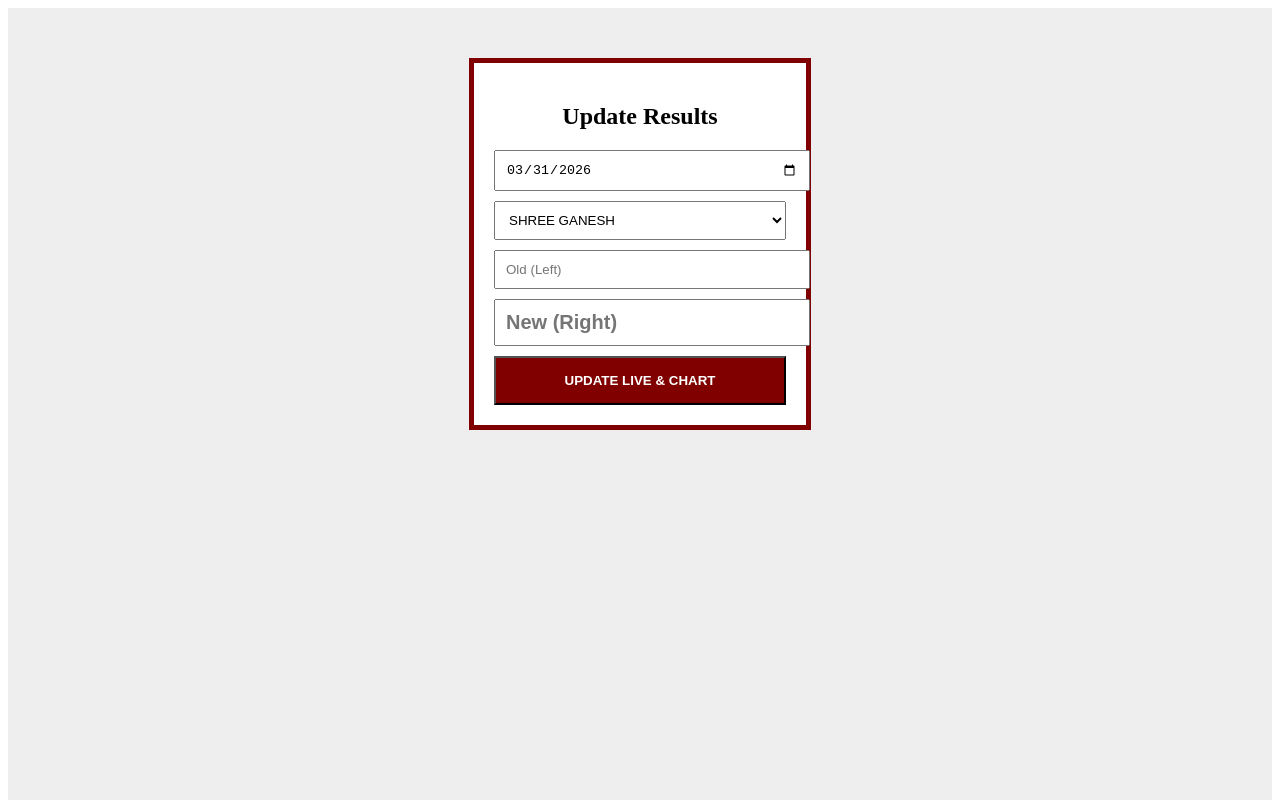
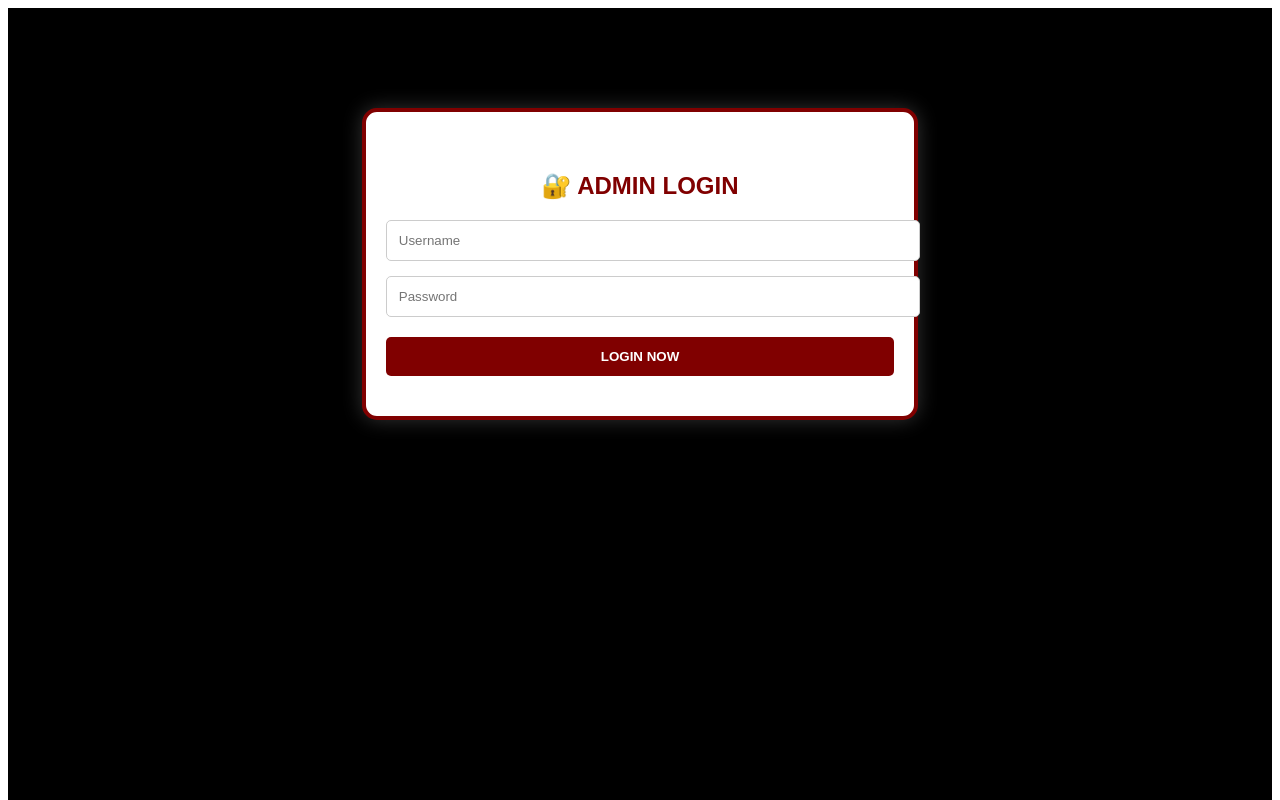
Before and after one commit to diwakar1996developer-rgb/Results-, a Next.js app: page /admin in a window 1280 px wide. Shown: the top 800 px of the page. Built offline with nearby package versions, Linux system fonts and the light colour scheme.

Commit message:
Update admin.js

```diff
--- a/pages/admin.js
+++ b/pages/admin.js
@@ -1,30 +1,117 @@
-import { useState } from 'react';
+import { useState, useEffect } from 'react';
 
 export default function Admin() {
+    // Login State
+    const [isLoggedIn, setIsLoggedIn] = useState(false);
+    const [loginData, setLoginData] = useState({ user: '', pass: '' });
+
+    // Form State for Results
     const [form, setForm] = useState({ id: 'sg', oldResult: '', newResult: '', date: new Date().toISOString().split('T')[0] });
-    const games = [{id:'sg',name:'SHREE GANESH'},{id:'fb',name:'FARIDABAD'},{id:'gb',name:'GAZIYABAD'},{id:'gl',name:'GALI'},{id:'l7',name:'LUCKY 7 NIGHT'},{id:'ds',name:'DISAWAR'}];
+    const [loading, setLoading] = useState(false);
 
-    const update = async () => {
-        const name = games.find(g => g.id === form.id).name;
-        const res = await fetch('/api/results', {
-            method: 'POST',
-            headers: { 'Content-Type': 'application/json' },
-            body: JSON.stringify({ ...form, name })
-        });
-        if (res.ok) alert("Website Updated!");
+    const games = [
+        { id: 'sg', name: 'SHREE GANESH' }, { id: 'fb', name: 'FARIDABAD' },
+        { id: 'gb', name: 'GAZIYABAD' }, { id: 'gl', name: 'GALI CHOR' },
+        { id: 'l7', name: 'LUCKY 7 NIGHT' }, { id: 'ds', name: 'DISAWAR' }
+    ];
+
+    // चेक करें कि क्या यूजर पहले से लॉग इन है (Session)
+    useEffect(() => {
+        const savedAuth = localStorage.getItem('satta_admin_auth');
+        if (savedAuth === 'true') setIsLoggedIn(true);
+    }, []);
+
+    // लॉगिन फंक्शन
+    const handleLogin = (e) => {
+        e.preventDefault();
+        if (loginData.user === 'satta1714' && loginData.pass === 'satta7714') {
+            setIsLoggedIn(true);
+            localStorage.setItem('satta_admin_auth', 'true');
+        } else {
+            alert("गलत Username या Password!");
+        }
     };
 
+    // लॉगआउट फंक्शन
+    const handleLogout = () => {
+        setIsLoggedIn(false);
+        localStorage.removeItem('satta_admin_auth');
+    };
+
+    // रिजल्ट अपडेट फंक्शन
+    const updateResult = async () => {
+        setLoading(true);
+        try {
+            const name = games.find(g => g.id === form.id).name;
+            const res = await fetch('/api/results', {
+                method: 'POST',
+                headers: { 'Content-Type': 'application/json' },
+                body: JSON.stringify({ ...form, name })
+            });
+            if (res.ok) {
+                alert("✅ Website Updated Successfully!");
+            } else {
+                alert("❌ Error: Database not responding");
+            }
+        } catch (err) {
+            alert("❌ Connection Error");
+        }
+        setLoading(false);
+    };
+
+    // अगर लॉग इन नहीं है, तो लॉगिन फॉर्म दिखाओ
+    if (!isLoggedIn) {
+        return (
+            <div style={{ padding: '100px 20px', textAlign: 'center', backgroundColor: '#000', minHeight: '100vh', fontFamily: 'sans-serif' }}>
+                <div style={{ backgroundColor: '#fff', padding: '40px 20px', display: 'inline-block', borderRadius: '15px', border: '4px solid #800000', boxShadow: '0 0 20px rgba(255,255,255,0.2)' }}>
+                    <h2 style={{ color: '#800000', marginBottom: '20px' }}>🔐 ADMIN LOGIN</h2>
+                    <form onSubmit={handleLogin}>
+                        <input
+                            type="text"
+                            placeholder="Username"
+                            onChange={(e) => setLoginData({...loginData, user: e.target.value})}
+                            style={{ width: '100%', padding: '12px', marginBottom: '15px', borderRadius: '5px', border: '1px solid #ccc' }}
+                            required
+                        />
+                        <input
+                            type="password"
+                            placeholder="Password"
+                            onChange={(e) => setLoginData({...loginData, pass: e.target.value})}
+                            style={{ width: '100%', padding: '12px', marginBottom: '20px', borderRadius: '5px', border: '1px solid #ccc' }}
+                            required
+                        />
+                        <button type="submit" style={{ width: '100%', padding: '12px', backgroundColor: '#800000', color: '#fff', fontWeight: 'bold', border: 'none', borderRadius: '5px', cursor: 'pointer' }}>
+                            LOGIN NOW
+                        </button>
+                    </form>
+                </div>
+            </div>
+        );
+    }
+
+    // अगर लॉग इन है, तो एडमिन पैनल दिखाओ
     return (
-        <div style={{ padding: '50px', textAlign: 'center', backgroundColor: '#eee', minHeight: '100vh' }}>
-            <div style={{ backgroundColor: 'white', padding: '20px', display: 'inline-block', border: '5px solid maroon' }}>
-                <h2>Update Results</h2>
-                <input type="date" value={form.date} onChange={e => setForm({...form, date: e.target.value})} style={{width: '100%', padding: '10px', marginBottom: '10px'}} /><br/>
-                <select onChange={e => setForm({...form, id: e.target.value})} style={{width: '100%', padding: '10px', marginBottom: '10px'}}>
+        <div style={{ padding: '50px 10px', textAlign: 'center', backgroundColor: '#f4f4f4', minHeight: '100vh', fontFamily: 'sans-serif' }}>
+            <div style={{ backgroundColor: 'white', padding: '30px', display: 'inline-block', border: '5px solid #800000', borderRadius: '10px', boxShadow: '0 10px 30px rgba(0,0,0,0.1)', maxWidth: '400px', width: '100%' }}>
+                <div style={{ display: 'flex', justifyContent: 'space-between', alignItems: 'center', marginBottom: '20px' }}>
+                    <h2 style={{ color: '#800000', margin: 0 }}>SATTA NET PANEL</h2>
+                    <button onClick={handleLogout} style={{ backgroundColor: '#000', color: '#fff', padding: '5px 10px', fontSize: '10px', cursor: 'pointer', border: 'none', borderRadius: '3px' }}>LOGOUT</button>
+                </div>
+
+                <p style={{ textAlign: 'left', fontWeight: 'bold', marginBottom: '5px' }}>तारीख चुनें:</p>
+                <input type="date" value={form.date} onChange={e => setForm({...form, date: e.target.value})} style={{width: '100%', padding: '10px', marginBottom: '15px', boxSizing: 'border-box'}} />
+
+                <p style={{ textAlign: 'left', fontWeight: 'bold', marginBottom: '5px' }}>गेम चुनें:</p>
+                <select onChange={e => setForm({...form, id: e.target.value})} style={{width: '100%', padding: '10px', marginBottom: '15px'}}>
                     {games.map(g => <option key={g.id} value={g.id}>{g.name}</option>)}
-                </select><br/>
-                <input placeholder="Old (Left)" onChange={e => setForm({...form, oldResult: e.target.value})} style={{width: '100%', padding: '10px', marginBottom: '10px'}} /><br/>
-                <input placeholder="New (Right)" onChange={e => setForm({...form, newResult: e.target.value})} style={{width: '100%', padding: '10px', marginBottom: '10px', fontSize: '20px', fontWeight: 'bold'}} /><br/>
-                <button onClick={update} style={{ padding: '15px', width: '100%', backgroundColor: 'maroon', color: 'white', fontWeight: 'bold', cursor: 'pointer' }}>UPDATE LIVE & CHART</button>
+                </select>
+
+                <input placeholder="Old Result (Left)" onChange={e => setForm({...form, oldResult: e.target.value})} style={{width: '100%', padding: '10px', marginBottom: '15px', boxSizing: 'border-box'}} />
+                <input placeholder="New Result (Right)" onChange={e => setForm({...form, newResult: e.target.value})} style={{width: '100%', padding: '10px', marginBottom: '20px', fontSize: '22px', fontWeight: 'bold', boxSizing: 'border-box', border: '2px solid #800000'}} />
+
+                <button onClick={updateResult} disabled={loading} style={{ padding: '15px', width: '100%', backgroundColor: '#800000', color: 'white', fontWeight: 'bold', cursor: 'pointer', border: 'none', borderRadius: '5px', fontSize: '16px' }}>
+                    {loading ? "Updating..." : "UPDATE WEBSITE"}
+                </button>
             </div>
         </div>
     );
```
